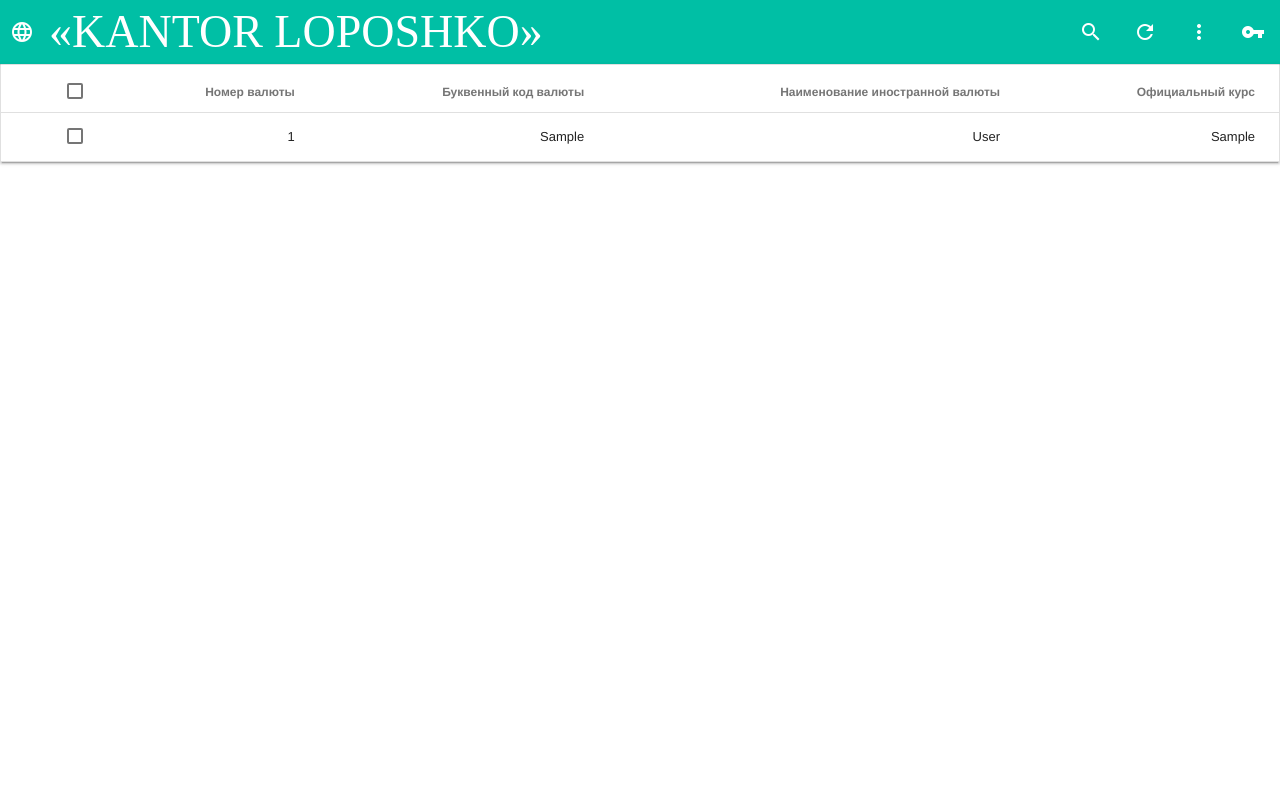
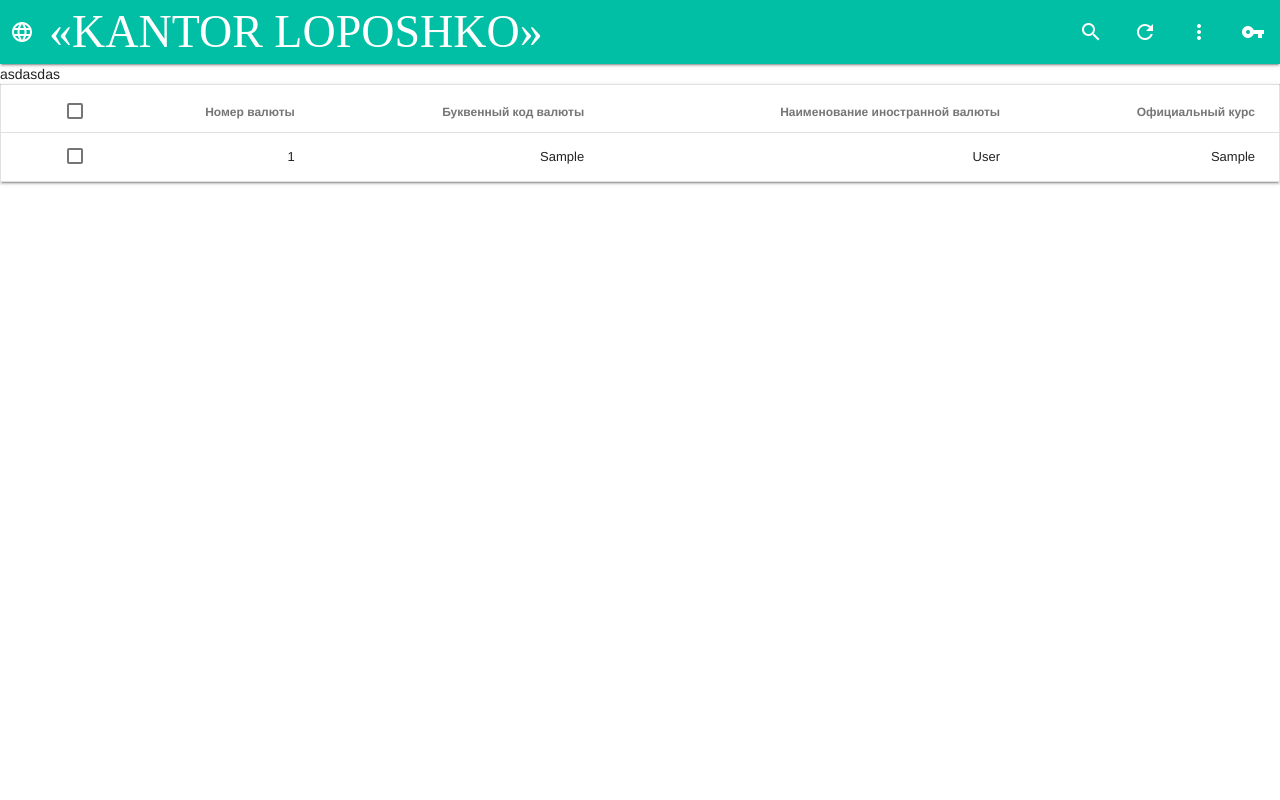
Before and after one commit to loposhkoXA4/qwe, a PHP site: page / in a window 1280 px wide. Run offline with PHP 8.4, Linux system fonts and the light colour scheme; tables that the repository leaves empty or names only in its code hold one stand-in row (values such as "Sample post"); some libraries are stand-ins or nearby versions.

Commit message:
add naxui

```diff
--- a/index.php
+++ b/index.php
@@ -23,7 +23,7 @@
 include("templates/header.php");
 ?>
 
-
+asdasdas
 
 <table class="mdl-data-table mdl-js-data-table mdl-data-table--selectable mdl-shadow--2dp" >
     <thead>
```
